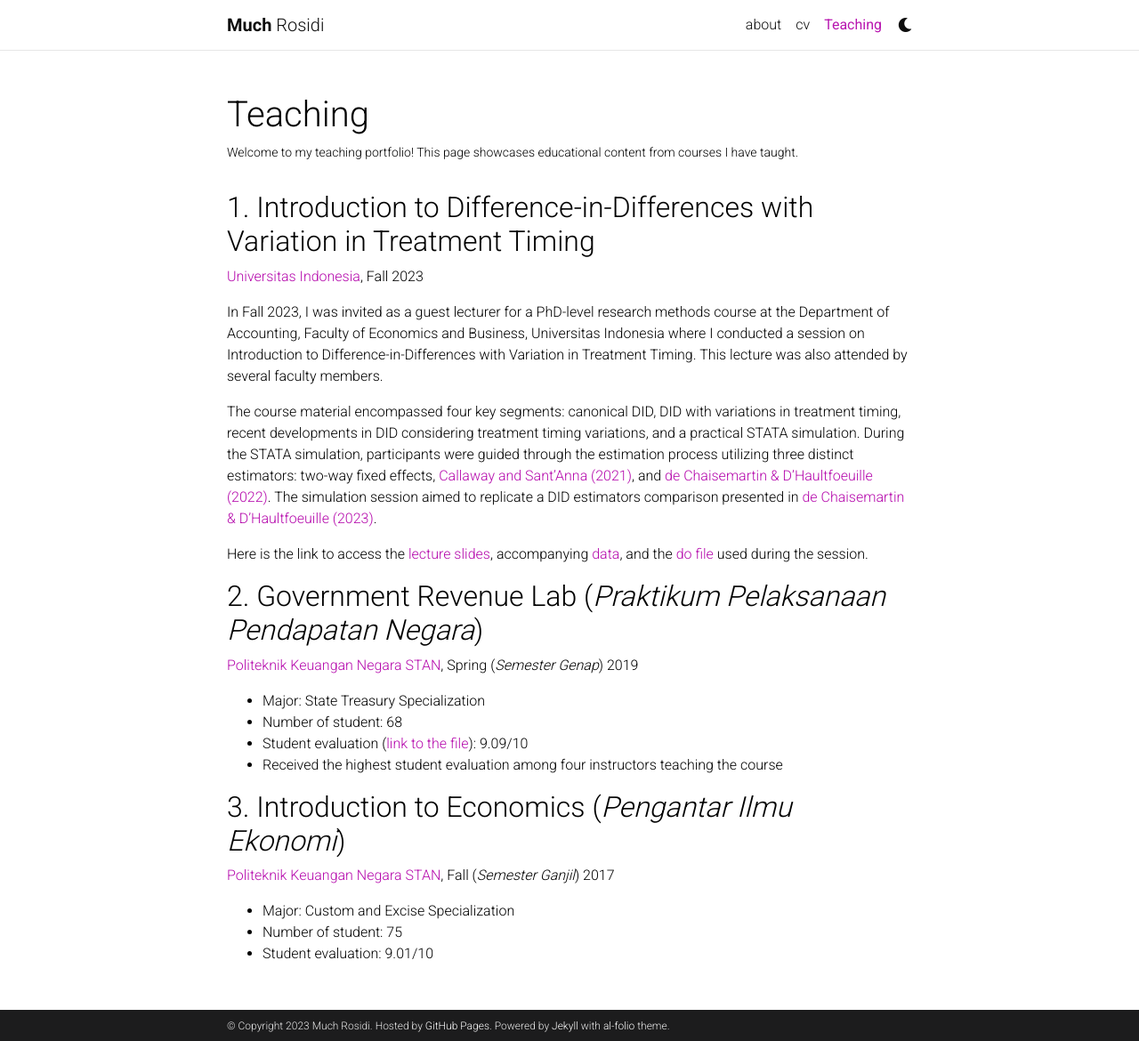
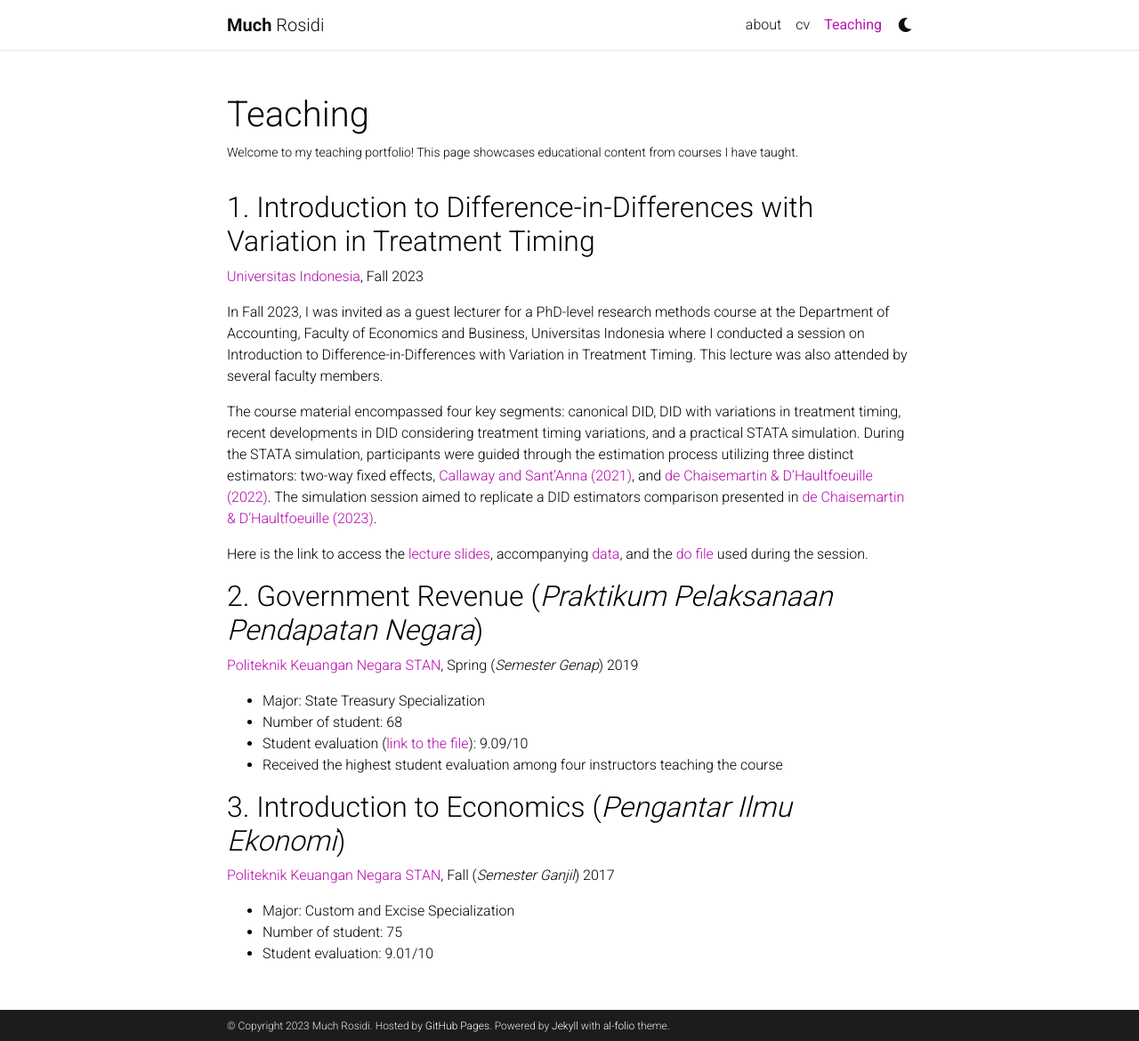
Before and after one commit to muchrosidi/muchrosidi.github.io, a Jekyll site: the page built from _pages/teaching.md, in a window 1280 px wide and 1170 px high. Shown: the whole window at 89% size. Built offline with Jekyll 4.4.1, drawn with Linux system fonts in a browser that asks for light colours; comment, search, counter and statistics services are not loaded; a style sheet for code colours, icons or effects is not loaded.

Commit message:
Update teaching.md

```diff
--- a/_pages/teaching.md
+++ b/_pages/teaching.md
@@ -20,7 +20,7 @@ Here is the link to access the [lecture slides](/assets/pdf/Intro_diddifferentti
 
 
 
-## 2. Government Revenue Lab (*Praktikum Pelaksanaan Pendapatan Negara*)
+## 2. Government Revenue (*Praktikum Pelaksanaan Pendapatan Negara*)
 [Politeknik Keuangan Negara STAN](https://pknstan.ac.id/), Spring (*Semester Genap*) 2019
 - Major:  State Treasury Specialization
 - Number of student: 68
```
